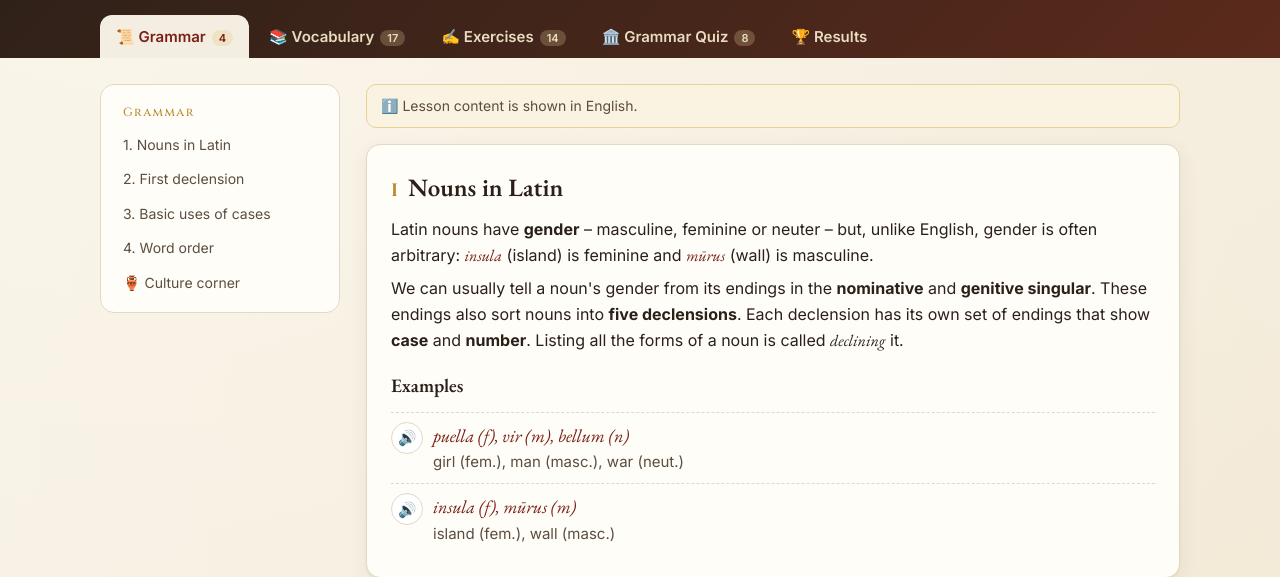
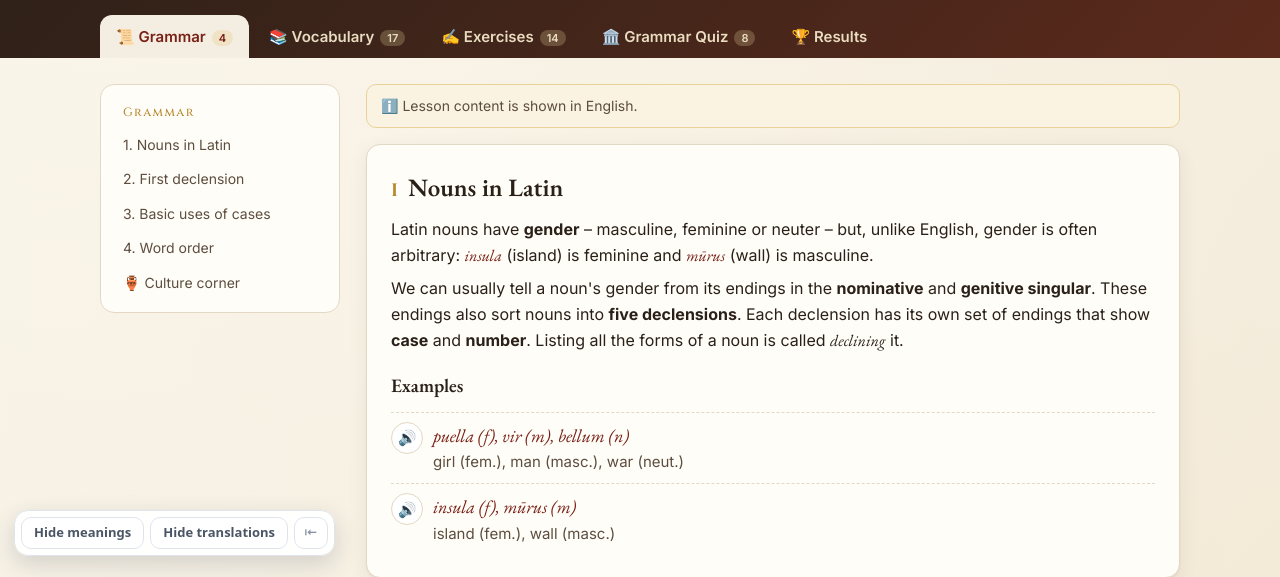
Before and after one commit to yalli2/latin_grammar, a plain HTML site: page unit.html in a window 1280 px wide. Shown: the part 230-807 px from the top of the page. Drawn offline with nearby package versions, Linux system fonts and the light colour scheme.

Commit message:
뜻 가리기 · 해석 가리기 기능 추가
화면 왼쪽 아래 버튼으로 단어 뜻과 문장 해석을 흐리게 가리고,
가려진 부분을 누르면 하나씩 확인할 수 있습니다. 설정은 페이지를 옮겨도 유지됩니다.

Co-Authored-By: Claude Opus 5.5 <noreply@anthropic.com>
Claude-Session: https://claude.ai/code/session_0117yATE2DKP8NNyhhzFyhXD

```diff
--- /dev/null
+++ b/dain-hide.js
@@ -0,0 +1,140 @@
+window.DAIN_HIDE_CFG={"any": ".tr", "exclude": "header,nav", "i18n": 1};
+/* 다인에듀 학습 사이트 공통 — 뜻 가리기 · 해석 가리기
+ * 단어의 뜻(mn)과 문장의 해석(ko)을 버튼 한 번으로 흐리게 가리고, 가려진 부분을 누르면 하나씩 확인합니다.
+ * 설정은 브라우저에 저장되어 같은 사이트의 다른 페이지에서도 유지됩니다.
+ * 이 사이트에서 가릴 대상은 위의 CFG(선택자)에 정의되어 있습니다.
+ */
+(function () {
+  "use strict";
+  if (window.__dainHide) return; window.__dainHide = true;
+  var C = window.DAIN_HIDE_CFG || {};
+  var SEL = { mn: C.mn || "", ko: C.ko || "" };
+  var ANY = C.any || "";
+  if (!SEL.mn && !SEL.ko && !ANY) return;
+  var EXCL = ".dh-bar" + (C.exclude ? "," + C.exclude : "");
+  var KEY = "dain-hide:" + (location.pathname.split("/")[1] || "root");
+  var st;
+  try { st = JSON.parse(localStorage.getItem(KEY)) || {}; } catch (e) { st = {}; }
+  st = { mn: !!st.mn, ko: !!st.ko };
+  function save() { try { localStorage.setItem(KEY, JSON.stringify(st)); } catch (e) {} }
+
+  var css = document.createElement("style");
+  css.textContent =
+    "html.dh-hide-mn .dh-mn,html.dh-hide-ko .dh-ko{filter:blur(6px)!important;cursor:pointer;user-select:none;-webkit-user-select:none;transition:filter .15s}" +
+    "html.dh-hide-mn .dh-mn.dh-peek,html.dh-hide-ko .dh-ko.dh-peek{filter:none!important}" +
+    ".dh-bar{position:fixed;left:14px;bottom:14px;z-index:2147483000;display:none;align-items:center;gap:6px;background:rgba(255,255,255,.96);border:1px solid #dfe3eb;border-radius:14px;padding:6px;box-shadow:0 8px 24px rgba(20,30,60,.16);font:600 13px/1.2 system-ui,-apple-system,'Apple SD Gothic Neo','Malgun Gothic',sans-serif}" +
+    ".dh-bar.show{display:flex}" +
+    ".dh-bar button{all:unset;box-sizing:border-box;border:1px solid #dfe3eb;background:#fff;border-radius:10px;padding:7px 12px;color:#4b5565;cursor:pointer;white-space:nowrap;font:inherit}" +
+    ".dh-bar button:hover{border-color:#9aa3b2}" +
+    ".dh-bar button.on{background:#1d2433;color:#fff;border-color:#1d2433}" +
+    ".dh-bar button[hidden]{display:none}" +
+    ".dh-bar .dh-x{padding:7px 9px;color:#8a93a3}" +
+    ".dh-bar.min .dh-k{display:none}" +
+    "@media (max-width:640px){.dh-bar{left:8px;bottom:8px}.dh-bar button{padding:6px 9px;font-size:12px}}" +
+    "@media print{.dh-bar{display:none!important}.dh-mn,.dh-ko{filter:none!important}}";
+  (document.head || document.documentElement).appendChild(css);
+
+  var L = {
+    ko: { mn: "뜻 가리기", ko: "해석 가리기", tmn: "단어의 한국어 뜻을 가립니다", tko: "문장의 한국어 해석을 가립니다", min: "접기", open: "뜻·해석 가리기 펼치기" },
+    en: { mn: "Hide meanings", ko: "Hide translations", tmn: "Blur word meanings", tko: "Blur sentence translations", min: "Collapse", open: "Show hide tools" }
+  };
+  function lang() {
+    var l = (document.documentElement.lang || "ko").toLowerCase();
+    return (C.i18n && l && l.indexOf("ko") !== 0) ? "en" : "ko";
+  }
+
+  var bar;
+  function build() {
+    bar = document.createElement("div");
+    bar.className = "dh-bar"; bar.setAttribute("role", "toolbar");
+    bar.innerHTML = '<button type="button" class="dh-k" data-k="mn"></button><button type="button" class="dh-k" data-k="ko"></button><button type="button" class="dh-x">⇤</button>';
+    document.body.appendChild(bar);
+    Array.prototype.forEach.call(bar.querySelectorAll(".dh-k"), function (b) {
+      b.addEventListener("click", function () { st[b.dataset.k] = !st[b.dataset.k]; save(); apply(); });
+    });
+    var x = bar.querySelector(".dh-x");
+    try { if (localStorage.getItem(KEY + ":min") === "1") bar.classList.add("min"); } catch (e) {}
+    x.addEventListener("click", function () {
+      bar.classList.toggle("min");
+      try { localStorage.setItem(KEY + ":min", bar.classList.contains("min") ? "1" : "0"); } catch (e) {}
+      label();
+    });
+    label();
+  }
+  function label() {
+    var t = L[lang()];
+    bar.setAttribute("aria-label", t.mn + " / " + t.ko);
+    var bm = bar.querySelector('[data-k="mn"]'), bk = bar.querySelector('[data-k="ko"]'), x = bar.querySelector(".dh-x");
+    bm.textContent = t.mn; bm.title = t.tmn; bk.textContent = t.ko; bk.title = t.tko;
+    var min = bar.classList.contains("min");
+    x.textContent = min ? "👁" : "⇤"; x.title = min ? t.open : t.min;
+  }
+  function apply() {
+    document.documentElement.classList.toggle("dh-hide-mn", st.mn);
+    document.documentElement.classList.toggle("dh-hide-ko", st.ko);
+    Array.prototype.forEach.call(bar.querySelectorAll(".dh-k"), function (b) {
+      b.classList.toggle("on", st[b.dataset.k]); b.setAttribute("aria-pressed", st[b.dataset.k] ? "true" : "false");
+    });
+    Array.prototype.forEach.call(document.querySelectorAll(".dh-peek"), function (e) { e.classList.remove("dh-peek"); });
+  }
+  function mark(k) {
+    if (!SEL[k]) return;
+    var list; try { list = document.querySelectorAll(SEL[k]); } catch (e) { return; }
+    Array.prototype.forEach.call(list, function (el) {
+      if (el.classList.contains("dh-mn") || el.classList.contains("dh-ko") || el.closest(EXCL)) return;
+      if (!/\S/.test(el.textContent || "")) return;
+      el.classList.add("dh-" + k);
+    });
+  }
+  // 같은 클래스로 뜻과 해석이 함께 쓰이는 사이트: 글의 길이·문장부호로 구분
+  function kindOf(el) {
+    var t = (el.textContent || "").replace(/\s+/g, " ").trim().replace(/\s*[(（][^()（）]*[)）]$/, "");
+    if (/[.?!。…？！]["'”’)]*$/.test(t)) return "ko";
+    if (/(니다|어요|아요|해요|세요|이에요|예요|군요|네요|지요|죠|까요?|다)$/.test(t) && t.length > 6) return "ko";
+    if (t.length > 22 || t.split(" ").length > 4) return "ko";
+    return "mn";
+  }
+  function markAny() {
+    if (!ANY) return;
+    var list; try { list = document.querySelectorAll(ANY); } catch (e) { return; }
+    Array.prototype.forEach.call(list, function (el) {
+      if (el.classList.contains("dh-mn") || el.classList.contains("dh-ko") || el.closest(EXCL)) return;
+      if (!/\S/.test(el.textContent || "")) return;
+      el.classList.add("dh-" + kindOf(el));
+    });
+  }
+  function scan() {
+    if (!bar.isConnected) { document.body.appendChild(bar); apply(); }
+    mark("mn"); mark("ko"); markAny();
+    var hm = !!document.querySelector(".dh-mn"), hk = !!document.querySelector(".dh-ko");
+    bar.querySelector('[data-k="mn"]').hidden = !hm;
+    bar.querySelector('[data-k="ko"]').hidden = !hk;
+    bar.classList.toggle("show", hm || hk);
+    label();
+  }
+  document.addEventListener("click", function (e) {
+    var t = e.target.closest && e.target.closest(".dh-mn,.dh-ko");
+    if (!t) return;
+    var hidden = (st.mn && t.classList.contains("dh-mn")) || (st.ko && t.classList.contains("dh-ko"));
+    if (!hidden) return;
+    if (t.classList.contains("dh-peek")) { t.classList.remove("dh-peek"); }
+    else { t.classList.add("dh-peek"); }
+    e.preventDefault(); e.stopPropagation();
+  }, true);
+
+  function start() {
+    build(); apply(); scan();
+    var timer = null;
+    new MutationObserver(function (muts) {
+      for (var i = 0; i < muts.length; i++) {
+        var m = muts[i];
+        if (m.type === "attributes" || (m.target.closest && m.target.closest(".dh-bar"))) continue;
+        if (!bar.isConnected) { scan(); return; }
+        clearTimeout(timer); timer = setTimeout(scan, 150); return;
+      }
+    }).observe(document.body, { childList: true, subtree: true, attributes: true, attributeFilter: ["lang"] });
+    new MutationObserver(function () { clearTimeout(timer); timer = setTimeout(scan, 150); })
+      .observe(document.documentElement, { attributes: true, attributeFilter: ["lang"] });
+  }
+  if (document.readyState === "loading") document.addEventListener("DOMContentLoaded", start); else start();
+})();
--- a/unit.html
+++ b/unit.html
@@ -17,5 +17,6 @@
 <script src="js/tts.js"></script>
 
 <script src="js/app.js"></script>
+<script src="dain-hide.js" defer></script>
 </body>
 </html>
```
Also changed, not shown: index.html (+1 -0 lines).
